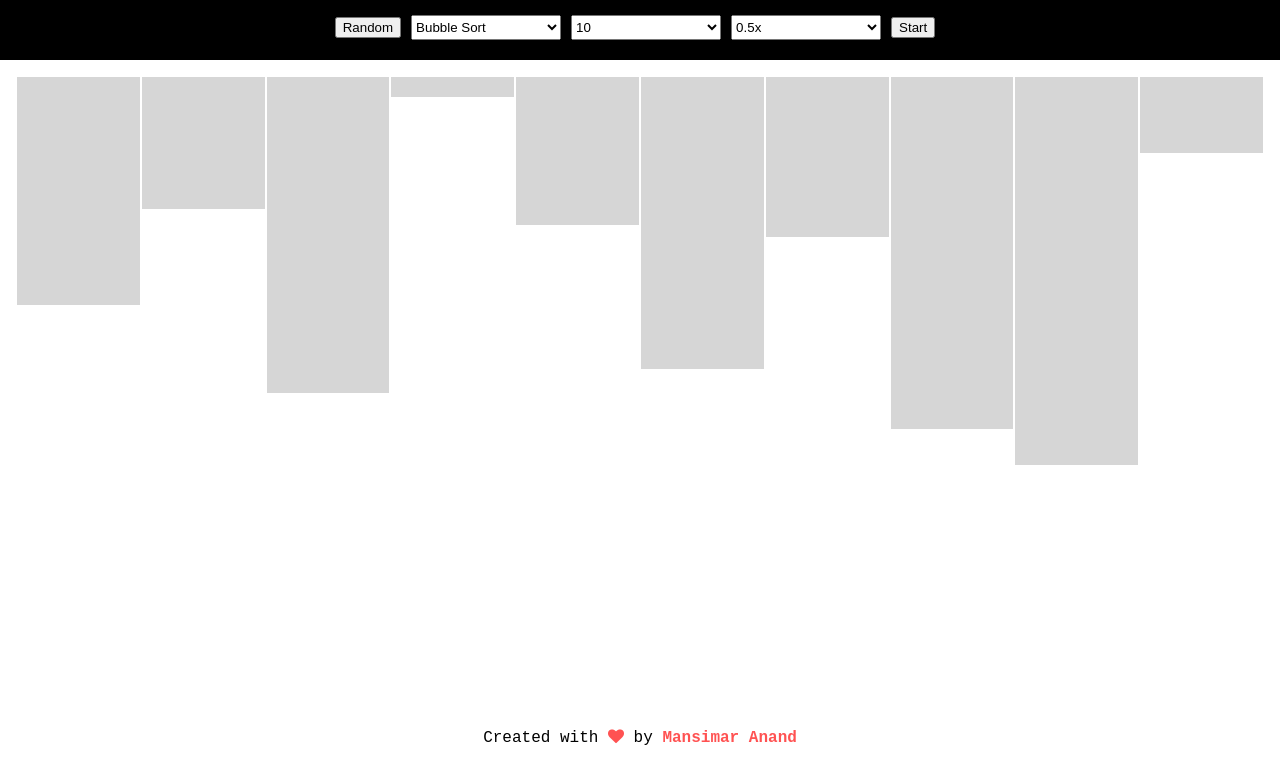
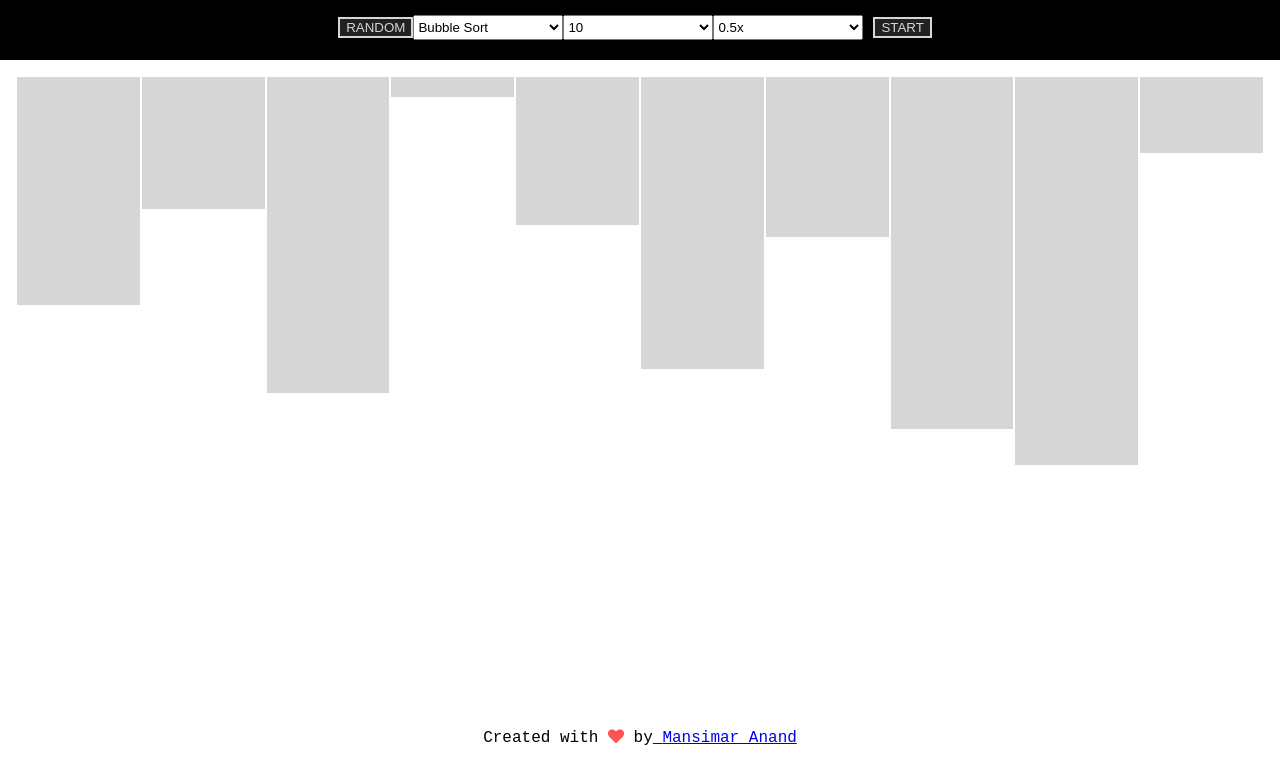
Before and after one commit to anandman03/algorithm-visualizer-react-app, a React (Create React App) app: page / in a window 1280 px wide. Shown: the top 784 px of the page. Built offline with nearby package versions, Linux system fonts and the light colour scheme.

Commit message:
fixed navbar bug & button styles

```diff
--- a/src/App.css
+++ b/src/App.css
@@ -19,55 +19,6 @@ footer {
   text-align: center;
   position: relative;
 }
-
-/* FOR GRID */
-table {
-  width: 100%;
-  height: 100%;
-  border: 1px solid #000;
-  border-collapse: collapse;
-}
-.gcell {
-  background-color: #D2D2D2;
-  transition: all .4s ease-in;
-}
-.gcell.src {
-  background-color: #ff0000;
-}
-.gcell.dest {
-  background-color: #00ff00;
-}
-.gcell.blocked {
-  background-color: #000;
-  transition: all .4s ease-in;
-}
-.gcell.current {
-  background-color: #50C5B7;
-  transition: all .4s ease-in;
-}
-.gcell.visited {
-  background-color: #6184D8;
-  transition: all .4s ease-in;
-}
-.gcell.path {
-  background-color: #FF1493;
-  transition: all 0.4s ease-out;
-}
-
-td {
-  border: 1px solid #000;
-  cursor: pointer;
-}
-.link {
-  text-decoration: none;
-  font-weight: bold;
-  color: #FF5252;
-}
-#menu, #random, #start {
-  margin-right: 10px;
-  cursor: pointer;
-}
-
 
 /* ARRAY DISPLAY */
 .array {
@@ -115,7 +66,6 @@ td {
 }
 
 /* Search Algorithms */
-
 .s-array {
   display: flex;
   margin: 0 auto;
@@ -173,7 +123,6 @@ td {
   outline: none;
   cursor: pointer;
   color: #ccd6f6;
-  font-weight: bold;
   padding: 13px 13px;
   text-decoration: none;
 }
@@ -192,9 +141,28 @@ td {
 .navbar input {
   height: 20px !important;
 }
+#start {
+  margin: 10px;
+}
+button {
+  color: #D6D6D6;
+  font-weight: 400;
+  cursor: pointer;
+  background-color: #222;
+  text-transform: uppercase;
+  transition: all 0.4s ease 0s;
+  border: 2px solid #D6D6D6 !important;
+}
+
+button:hover {
+  color: #222 !important;
+  background: #D6D6D6;
+  border-color: #D6D6D6 !important;
+  transition: all 0.4s ease 0s;
+  }
 
 @media screen and (max-width: 900px) {
-  .navbar a, .navbar .options {
+  .navbar .options, button {
       display: none;
   }
   .navbar a.icon {
@@ -209,9 +177,12 @@ td {
       right: 0;
       top: 0;
   }
-  .navbar.responsive a, .navbar.responsive .options {
+  .navbar.responsive > .options {
       float: none;
       display: block;
       text-align: center;
   }
+  .navbar.responsive button {
+    display: inline;
+  }
 }
--- a/src/components/navbar.jsx
+++ b/src/components/navbar.jsx
@@ -59,7 +59,7 @@ class Navbar extends React.Component {
                     </select>
                 </span>
 
-                <button id="random" onClick = {() => this.props.start()}>Start</button>
+                <button id="start" onClick = {() => this.props.start()}>Start</button>
                 <a className="icon"
                     href = "javascript:"
                     onClick = {() => this.props.response()}>
```
Also changed, not shown: 1 other file (tests, documents, lock files or other folders).
